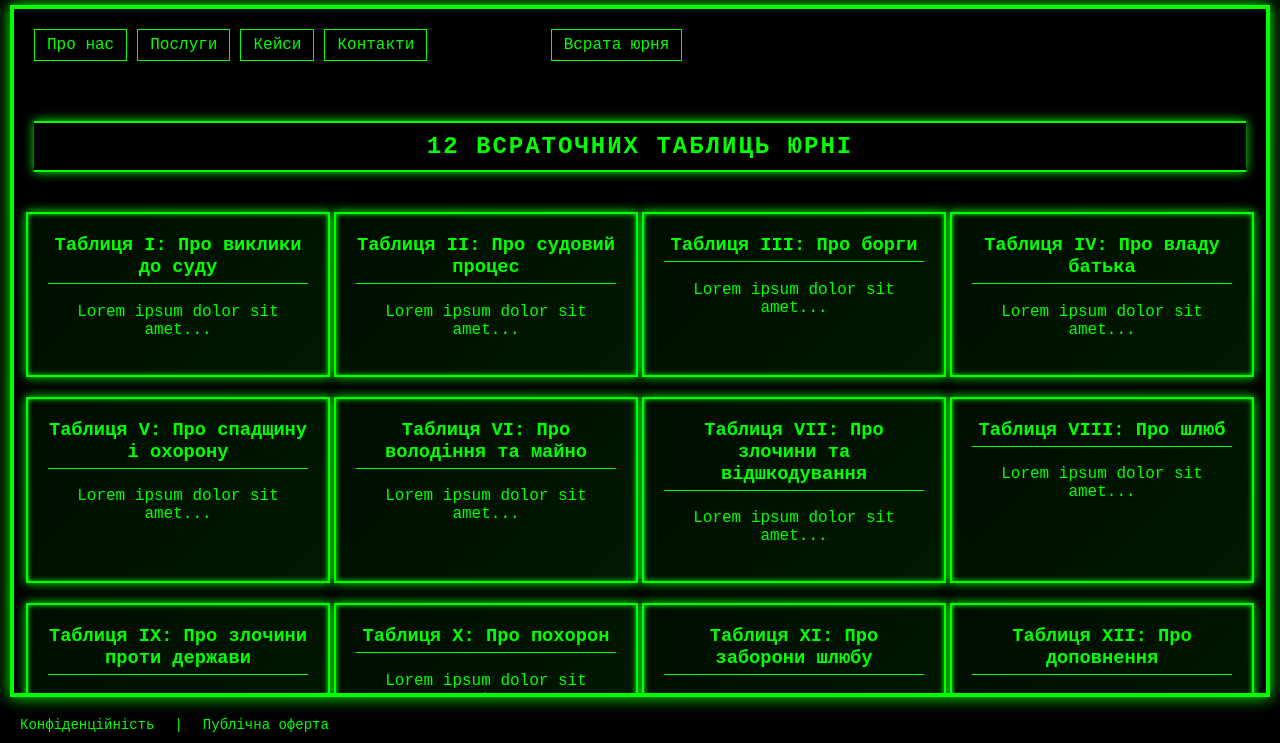
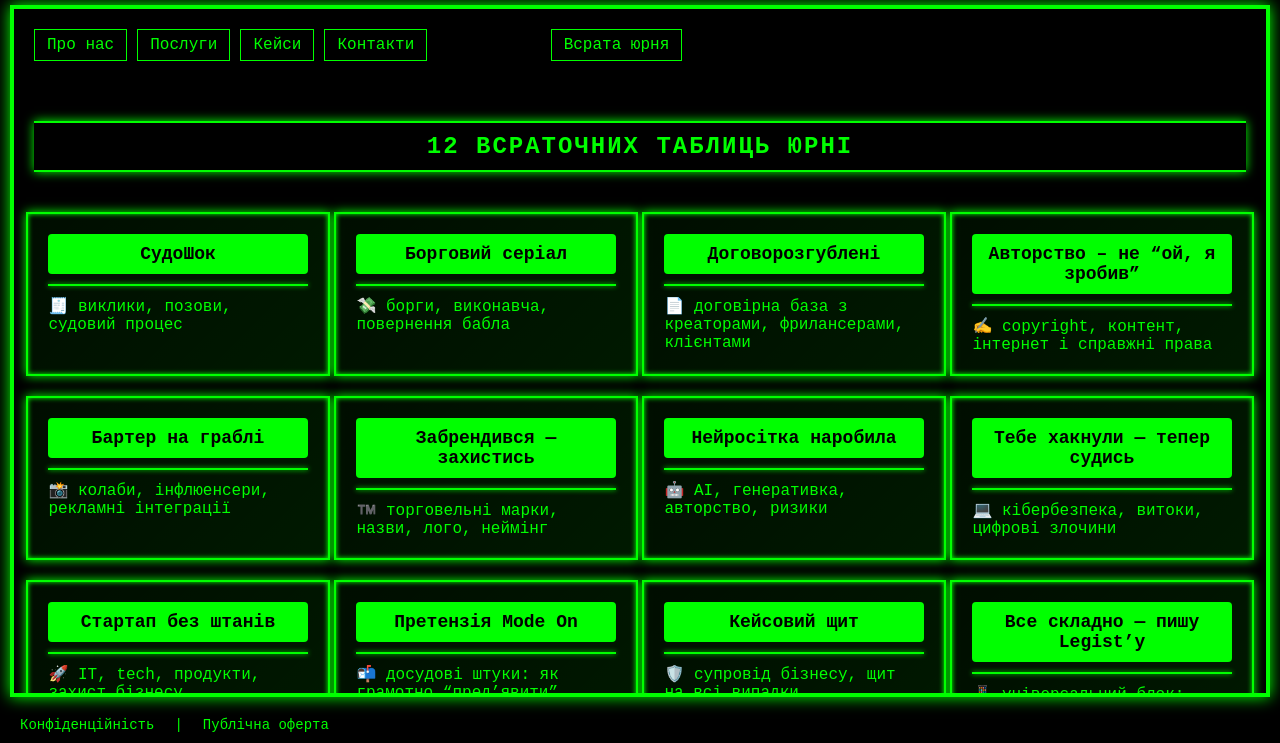
Before and after one commit to Legist/yourlegist.github.io, a plain HTML site: page vsrata_terminal.html in a window 1280 px wide. Shown: the part 57-800 px from the top of the page. Drawn offline with Linux system fonts and the light colour scheme.

Commit message:
Add files via upload

```diff
--- a/vsrata_terminal.html
+++ b/vsrata_terminal.html
@@ -79,15 +79,31 @@
       background: linear-gradient(135deg, rgba(0,255,0,0.05), rgba(0,255,0,0.1));
       box-shadow: 0 0 10px #0f0, inset 0 0 5px #0f0;
       text-align: center;
-      transition: transform 0.2s;
+      transition: transform 0.4s ease, opacity 0.4s ease;
+      cursor: pointer;
+      opacity: 0;
     }
     .tile:hover {
-      transform: scale(1.03);
+      transform: scale(1.05);
     }
     .tile h3 {
-      margin-top: 0;
-      border-bottom: 1px solid #0f0;
-      padding-bottom: 5px;
+      background-color: #0f0;
+      color: #000;
+      padding: 10px;
+      margin: 0 0 10px 0;
+      font-weight: bold;
+      font-size: 18px;
+      border-radius: 4px;
+    }
+    .tile .divider {
+      height: 2px;
+      background: #0f0;
+      margin: 10px 0;
+      box-shadow: 0 0 5px #0f0;
+    }
+    .tile p {
+      text-align: left;
+      margin: 0;
     }
     .section-title {
       text-align: center;
@@ -150,49 +166,54 @@
     <a href="offer.html" class="footer-text" data-ua="Публічна оферта" data-en="Public Offer">Публічна оферта</a>
   </div>
   <script>
-    const tables = {
-      ua: [
-        'Таблиця I: Про виклики до суду',
-        'Таблиця II: Про судовий процес',
-        'Таблиця III: Про борги',
-        'Таблиця IV: Про владу батька',
-        'Таблиця V: Про спадщину і охорону',
-        'Таблиця VI: Про володіння та майно',
-        'Таблиця VII: Про злочини та відшкодування',
-        'Таблиця VIII: Про шлюб',
-        'Таблиця IX: Про злочини проти держави',
-        'Таблиця X: Про похорон',
-        'Таблиця XI: Про заборони шлюбу',
-        'Таблиця XII: Про доповнення'
-      ],
-      en: [
-        'Table I: Procedure for Court Summons',
-        'Table II: Procedure for Trial',
-        'Table III: Debt and Repayment',
-        'Table IV: Paternal Authority',
-        'Table V: Inheritance and Guardianship',
-        'Table VI: Property and Ownership',
-        'Table VII: Crimes and Compensation',
-        'Table VIII: Marriage Laws',
-        'Table IX: State Offenses',
-        'Table X: Burial Regulations',
-        'Table XI: Marriage Restrictions',
-        'Table XII: Supplementary Laws'
-      ]
-    };
+    const uaTitles = [
+      ['СудоШок', '🧾 виклики, позови, судовий процес'],
+      ['Борговий серіал', '💸 борги, виконавча, повернення бабла'],
+      ['Договорозгублені', '📄 договірна база з креаторами, фрилансерами, клієнтами'],
+      ['Авторство – не “ой, я зробив”', '✍️ copyright, контент, інтернет і справжні права'],
+      ['Бартер на граблі', '📸 колаби, інфлюенсери, рекламні інтеграції'],
+      ['Забрендився — захистись', '™️ торговельні марки, назви, лого, неймінг'],
+      ['Нейросітка наробила', '🤖 AI, генеративка, авторство, ризики'],
+      ['Тебе хакнули — тепер судись', '💻 кібербезпека, витоки, цифрові злочини'],
+      ['Стартап без штанів', '🚀 IT, tech, продукти, захист бізнесу'],
+      ['Претензія Mode On', '📬 досудові штуки: як грамотно “пред’явити”'],
+      ['Кейсовий щит', '🛡️ супровід бізнесу, щит на всі випадки'],
+      ['Все складно — пишу Legist’у', '📱 універсальний блок: «про все», якщо страшно і незрозуміло']
+    ];
+    const enTitles = [
+      ['CourtShock', '🧾 challenges, lawsuits, legal proceedings'],
+      ['Debt Series', '💸 debts, enforcement, money recovery'],
+      ['Lost Contracts', '📄 contracts with creators, freelancers, clients'],
+      ['Authorship ≠ "oops, I made it"', '✍️ copyright, content, internet & real rights'],
+      ['Barter Trap', '📸 collabs, influencers, ad integrations'],
+      ['Branded & Protected', '™️ trademarks, names, logos, naming'],
+      ['AI Gone Wild', '🤖 AI, generative tech, authorship, risks'],
+      ['Hacked? Sue Them', '💻 cybersecurity, leaks, digital crimes'],
+      ['Startup in Underwear', '🚀 IT, tech, product, business protection'],
+      ['Claim Mode On', '📬 pre-trial stuff: how to "make a claim" smartly'],
+      ['Case Shield', '🛡️ business support, shield for all occasions'],
+      ['It’s a mess — texting Legist', '📱 universal block: when it’s scary & unclear']
+    ];
     function renderGrid(lang) {
       const grid = document.getElementById('tableGrid');
       grid.innerHTML = '';
-      tables[lang].forEach((text, i) => {
+      const data = lang === 'ua' ? uaTitles : enTitles;
+      data.forEach(([title, desc], i) => {
         const div = document.createElement('div');
         div.className = 'tile';
-        div.innerHTML = `<h3>${text}</h3><p>Lorem ipsum dolor sit amet...</p>`;
+        div.onclick = () => location.href = `table_${i + 1}.html`;
+        div.innerHTML = `
+          <h3>${title}</h3>
+          <div class="divider"></div>
+          <p>${desc}</p>
+        `;
+        setTimeout(() => div.style.opacity = 1, i * 100);
         grid.appendChild(div);
       });
     }
     function switchLang(lang) {
       renderGrid(lang);
-      document.getElementById('titleText').textContent = (lang === 'ua') ? '12 Всраточних Таблиць Юрні' : '12 Legal Jurnya Tables';
+      document.getElementById('titleText').textContent = lang === 'ua' ? '12 Всраточних Таблиць Юрні' : '12 Legal Jurnya Tables';
       document.querySelectorAll('.nav-link').forEach(link => {
         link.textContent = lang === 'ua' ? link.getAttribute('data-ua') : link.getAttribute('data-en');
       });
```
